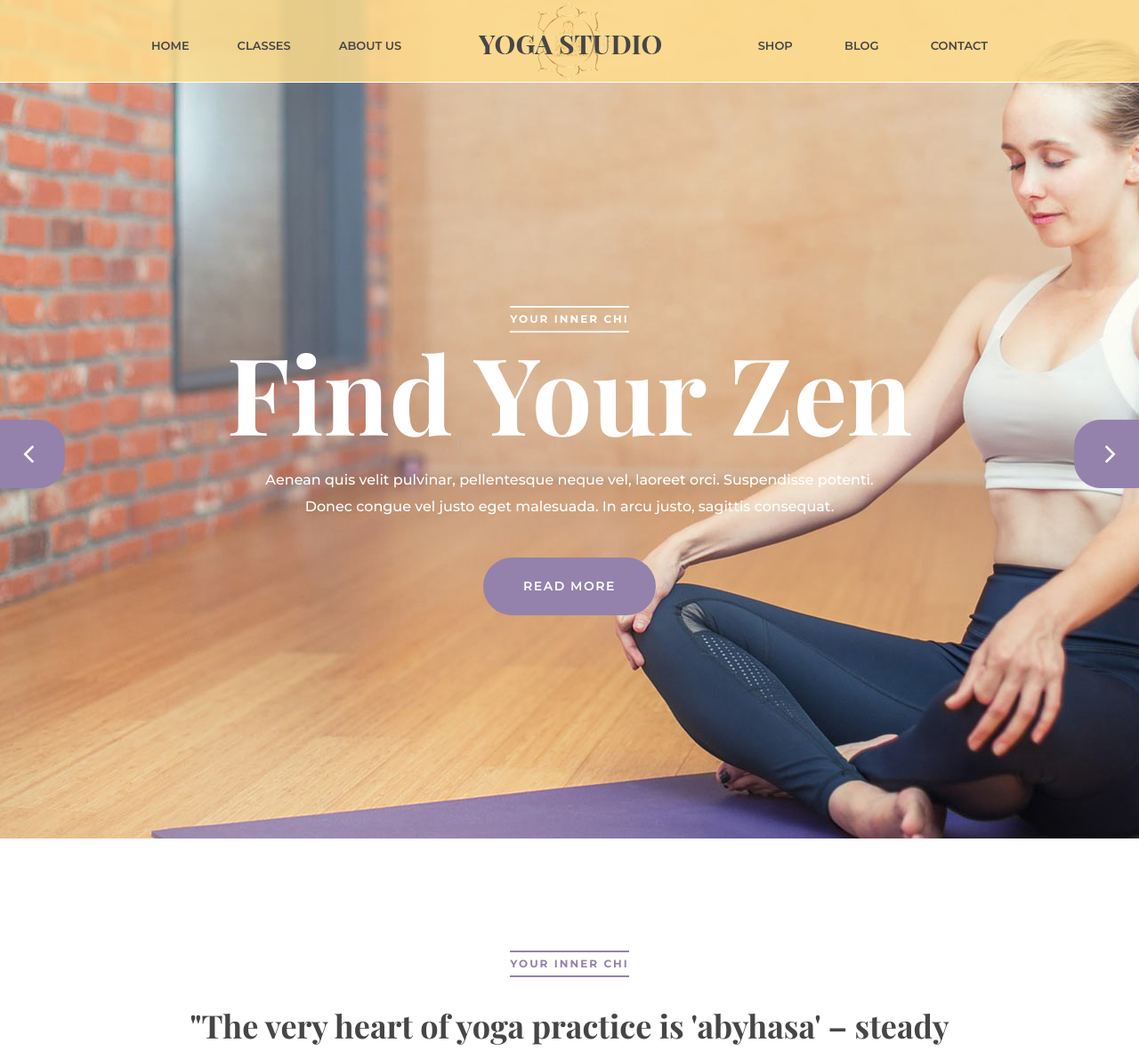
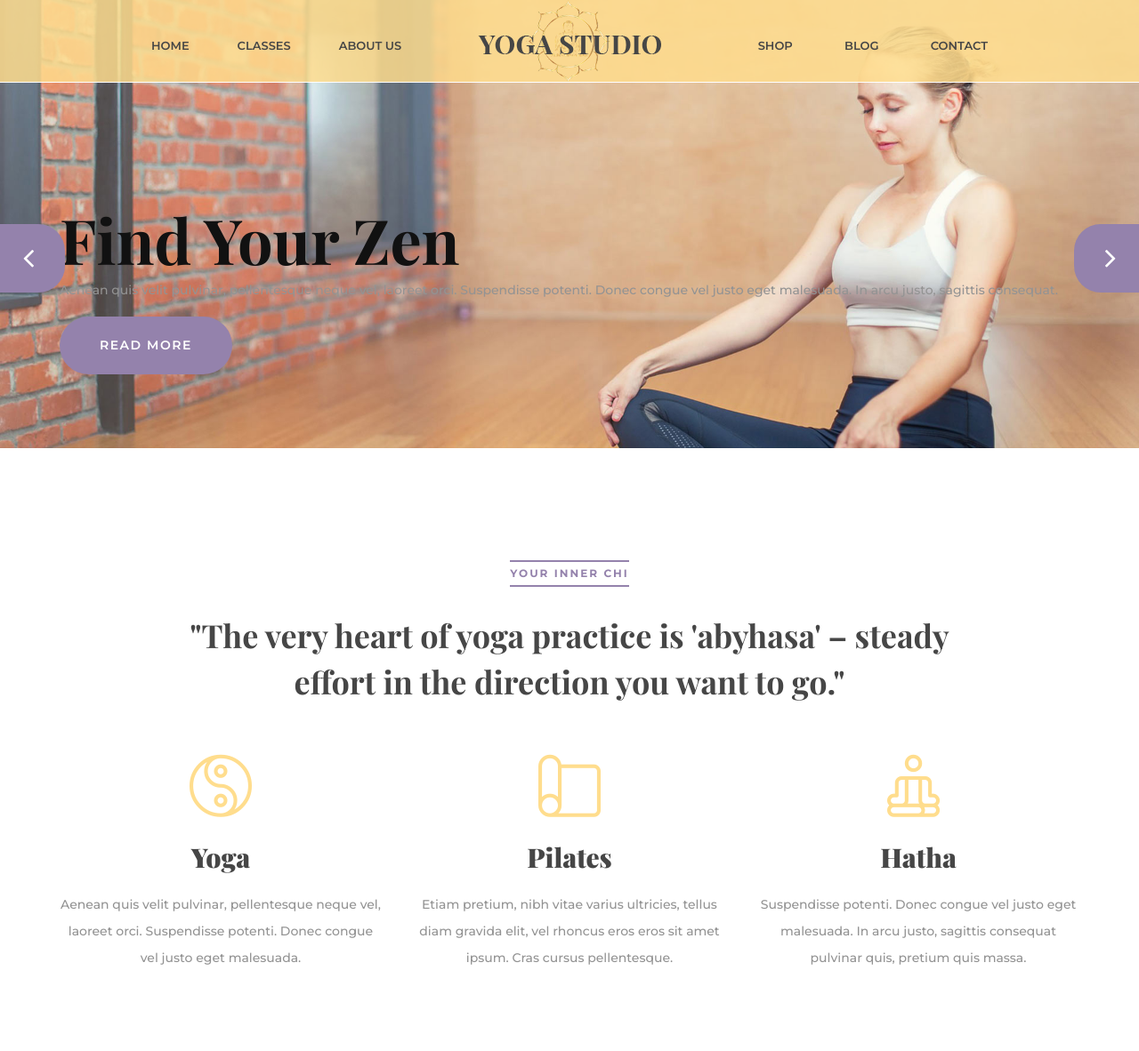
Before and after one commit to gitkrsna/yogasite, a Django app: page / in a window 1280 px wide. Shown: the top 1182 px of the page at 89% size. Run offline with Django 3.2, Linux system fonts and the light colour scheme; some libraries are stand-ins or nearby versions.

Commit message:
first commit

```diff
--- a/templates/base.html
+++ b/templates/base.html
@@ -36,13 +36,13 @@
                 <div class="col-lg-10 offset-lg-1">
                     <div class="main-menu">
                         <div class="logo">
-                            <a href="#">
+                            <a href="/">
                                 <img src="/static/img/logo.png" alt="">
                             </a>
                         </div>
                         <nav class="inner-main-navbar mobile-menu">
                             <ul>
-                                <li><a href="#">Home</a></li>
+                                <li><a href="/">Home</a></li>
                                 <li><a href="/classes/">Classes</a></li>
                                 <li><a href="/about-us/">About us</a></li>
                                 <li><a href="/elements/">Shop</a></li>
--- a/templates/index.html
+++ b/templates/index.html
@@ -1,6 +1,6 @@
 {% extends "base.html" %}
 
-{% block title %} Classes {% endblock %}
+{% block title %} Home {% endblock %}
 
 {% block content-wrapper %}
 
@@ -11,7 +11,7 @@
     <!-- Hero Slider Section Begin -->
     <section class="hero-slider">
         <div class="slider-items owl-carousel">
-            <div class="single-slider-item set-bg" data-setbg="/static/img/hero-slider/hero-slider-1.jpg">
+            <div class="hero-single set-bg spad" data-setbg="/static/img/hero-slider/hero-slider-1.jpg">
                 <div class="container">
                     <span class="tickler-text">Your inner Chi</span>
                     <h1>Find Your Zen</h1>
@@ -19,7 +19,7 @@
                     <a href="#" class="primary-btn">Read More</a>
                 </div>
             </div>
-            <div class="single-slider-item set-bg" data-setbg="/static/img/hero-slider/hero-slider-2.jpg">
+            <div class="hero-single set-bg spad" data-setbg="/static/img/hero-slider/hero-slider-2.jpg">
                 <div class="container">
                     <span class="tickler-text">Your inner Chi</span>
                     <h1>Find Your Zen</h1>
@@ -27,7 +27,7 @@
                     <a href="#" class="primary-btn">Read More</a>
                 </div>
             </div>
-            <div class="single-slider-item set-bg" data-setbg="/static/img/hero-slider/hero-slider-3.jpg">
+            <div class="hero-single set-bg spad" data-setbg="/static/img/hero-slider/hero-slider-3.jpg">
                 <div class="container">
                     <span class="tickler-text">Your inner Chi</span>
                     <h1>Find Your Zen</h1>
```
